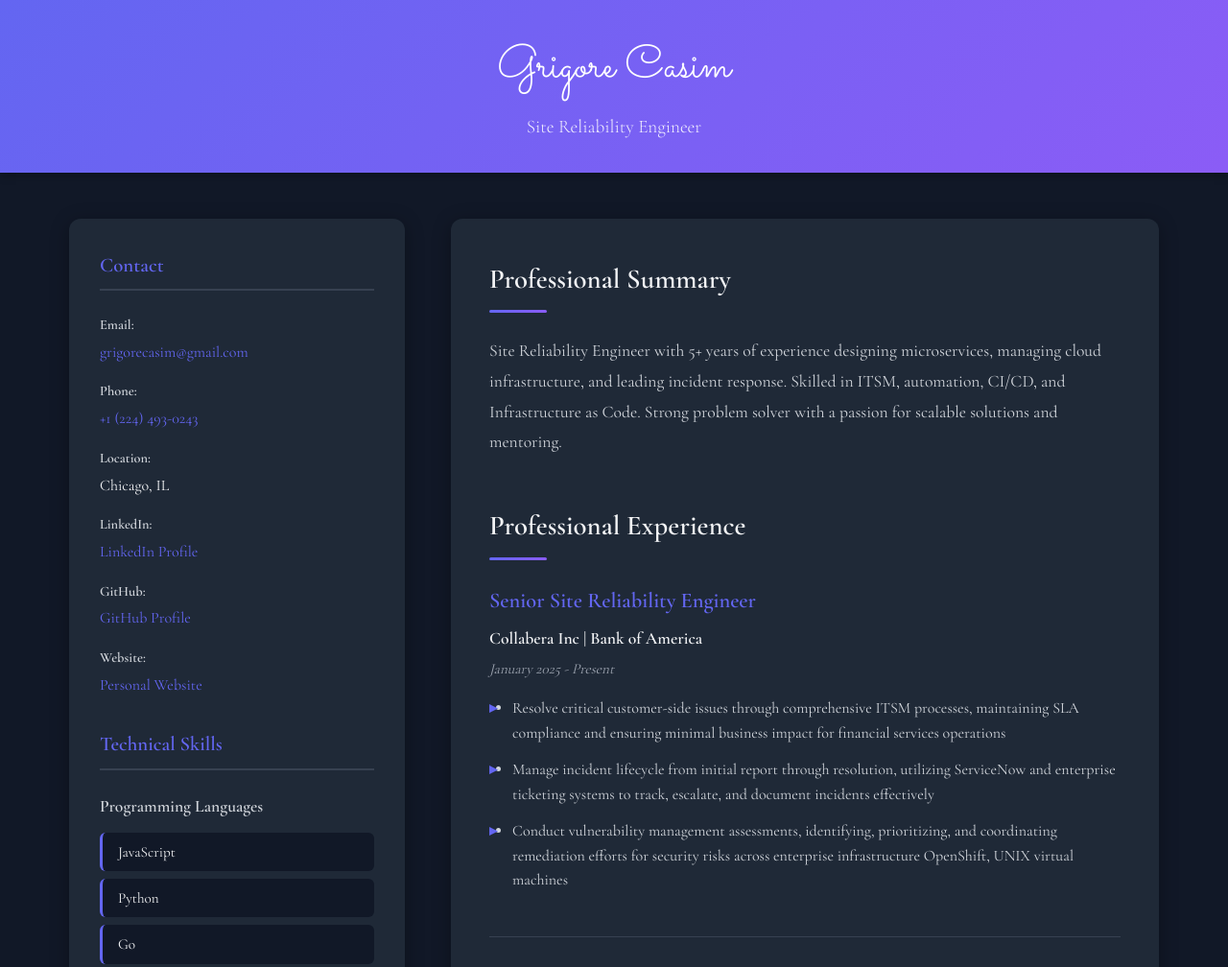
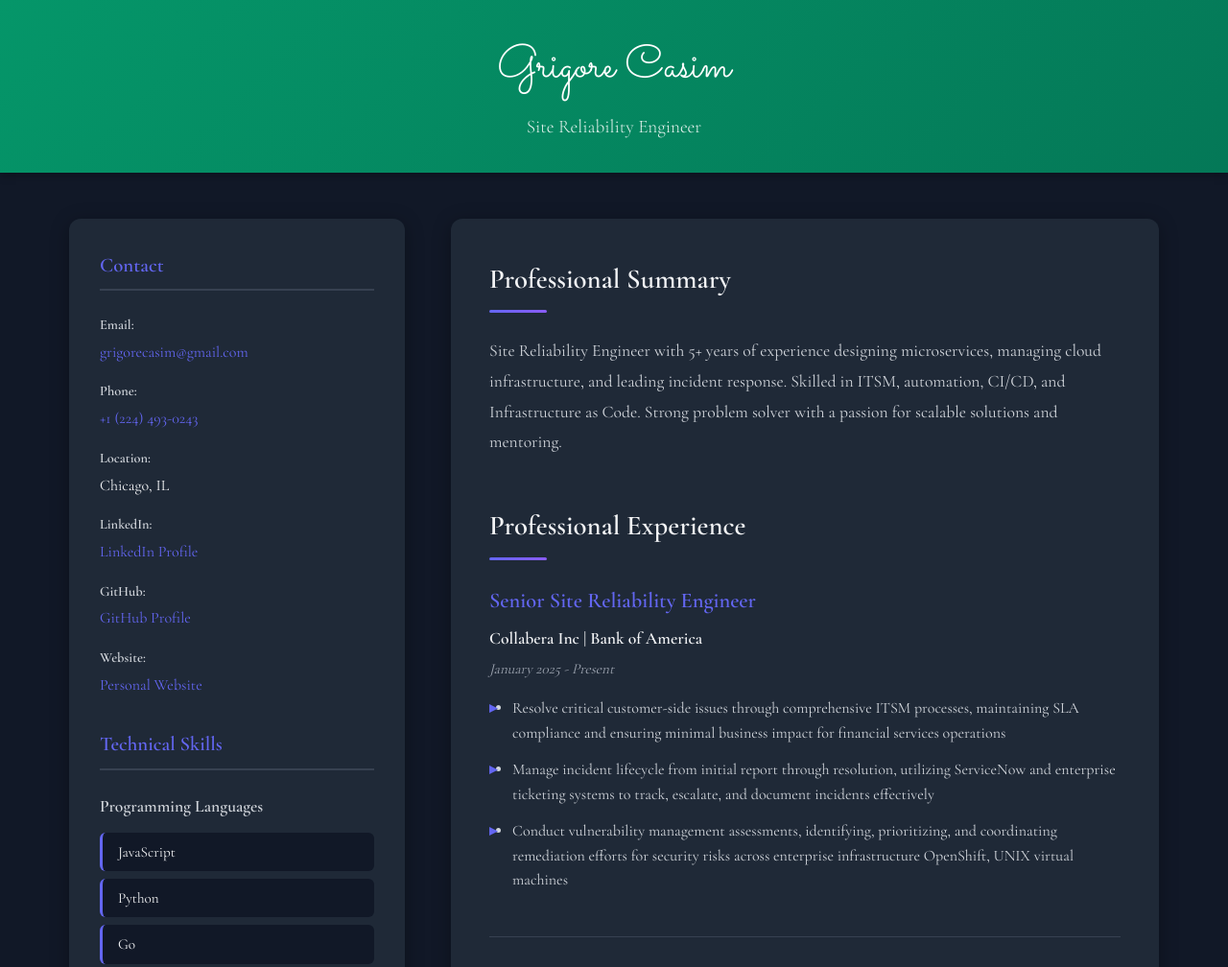
Before and after one commit to gricas/gricas.github.io, a plain HTML site: page index.html in a window 1280 px wide. Shown: the top 1008 px of the page at 96% size. Drawn offline with nearby package versions, Linux system fonts and the light colour scheme.

Commit message:
switch to theme nature

```diff
--- a/index.html
+++ b/index.html
@@ -16,12 +16,12 @@
     <link href="https://fonts.googleapis.com/css2?family=Cormorant+Garamond:wght@300;400;500;600&family=Sacramento&display=swap" rel="stylesheet">
     <style>
         :root {
-            --primary-color: #6366f1;
-            --secondary-color: #8b5cf6;
-            --accent-color: #ec4899;
-            --text-color: #f3f4f6;
-            --background-color: #111827;
-            --header-gradient: linear-gradient(135deg, #6366f1 0%, #8b5cf6 100%);
+            --primary-color: #059669;
+            --secondary-color: #047857;
+            --accent-color: #10b981;
+            --text-color: #1f2937;
+            --background-color: #f0fdf4;
+            --header-gradient: linear-gradient(135deg, #059669 0%, #047857 100%);
         }
     </style>
     <script>
```
